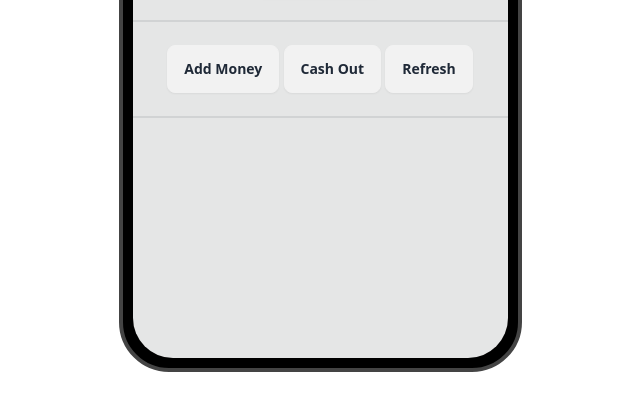
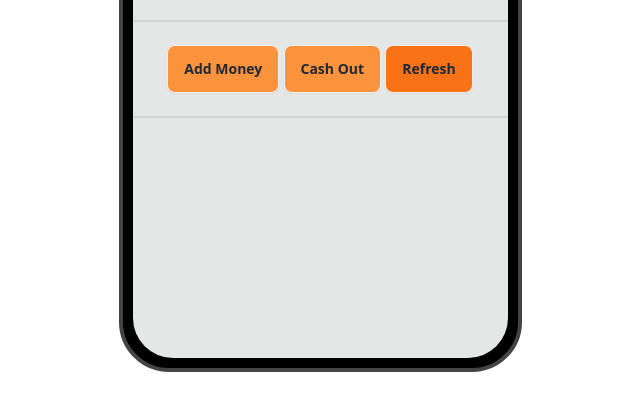
Before and after one commit to rohan26ir/Mobile-Banking-System, a plain HTML site: page home.html in a window 1280 px wide. Shown: the part 343-754 px from the top of the page, without its empty margins (320-960 px from the left). Drawn offline with nearby package versions, Linux system fonts and the light colour scheme.

Commit message:
Add  BTN bg color

```diff
--- a/home.html
+++ b/home.html
@@ -27,9 +27,9 @@
            <div class="divider"></div>
            <!-- User Action button -->
            <div>
-            <button id="btn-show-Add-Money" class="btn ">Add Money</button>
-            <button id="btn-show-Cash-Out" class="btn ">Cash Out</button>
-            <button id="btn-refresh" class="btn ">Refresh</button>
+            <button id="btn-show-Add-Money" class="btn bg-orange-400">Add Money</button>
+            <button id="btn-show-Cash-Out" class="btn bg-orange-400">Cash Out</button>
+            <button id="btn-refresh" class="btn bg-orange-500">Refresh</button>
            </div>
            <div class="divider"></div>
 
```
